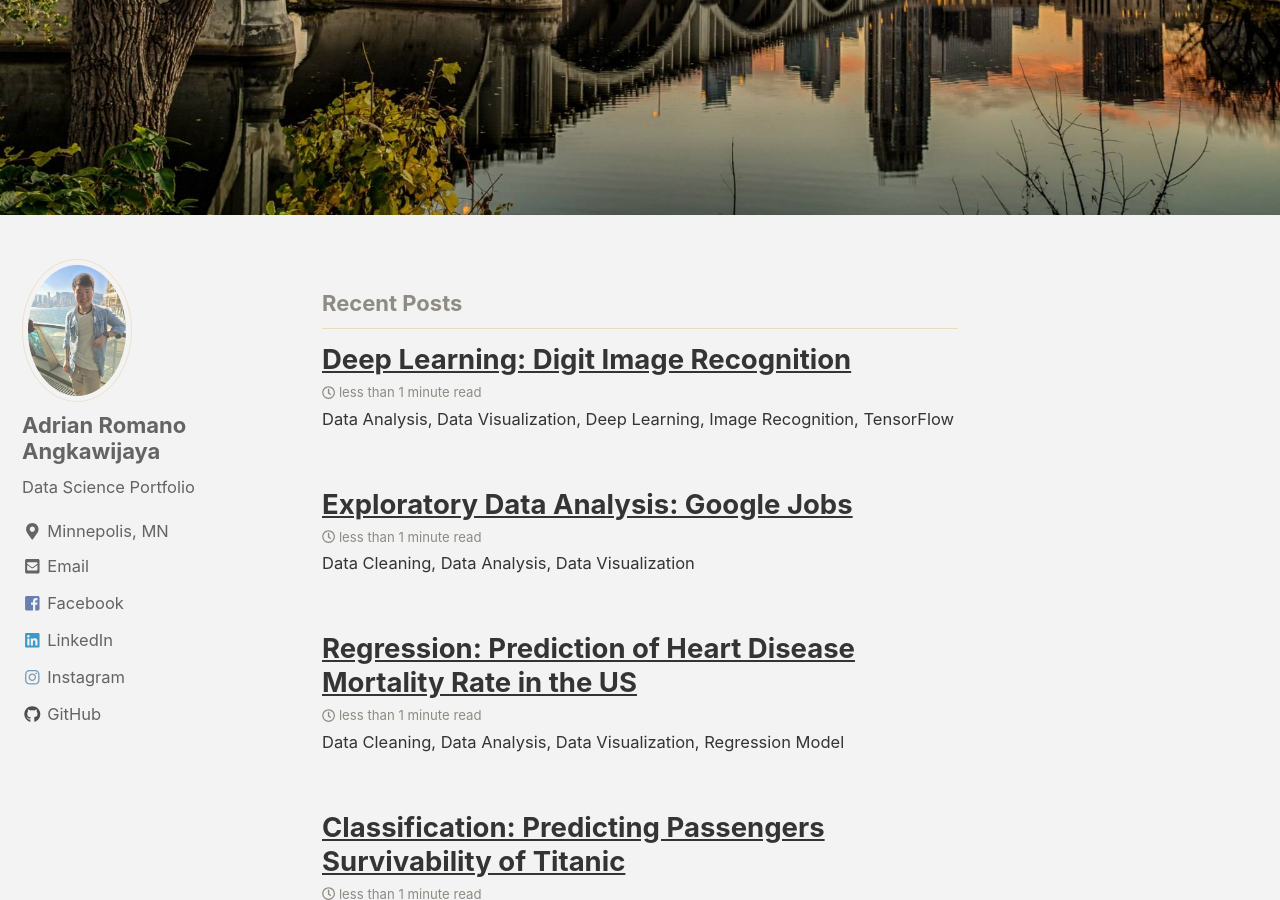
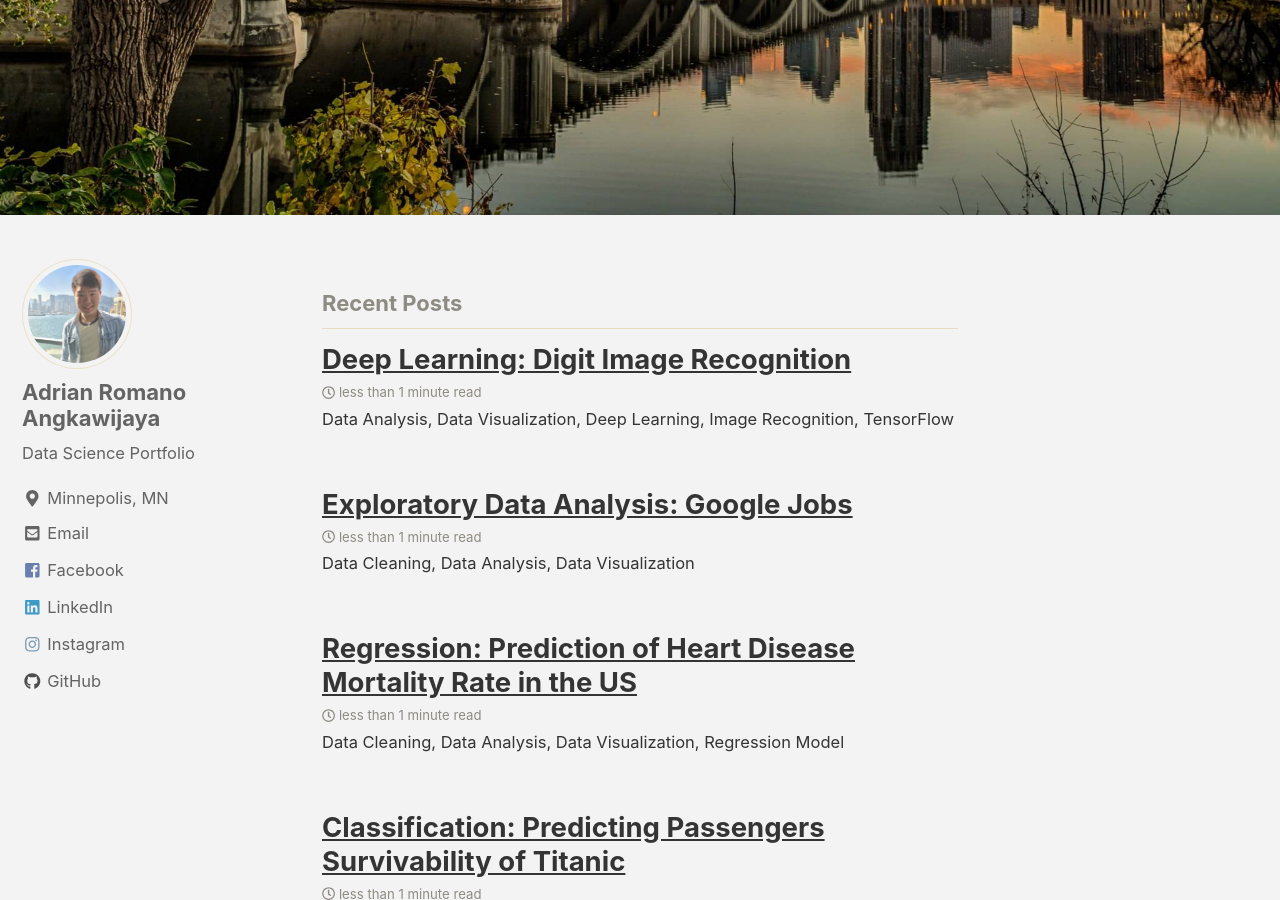
Before and after one commit to adrianromano/adrianromano.github.io, a Jekyll site: the page built from index.html, in a window 1280 px wide and 900 px high, scrolled down 738 px. Built offline with Jekyll 4.4.1, drawn with Linux system fonts in a browser that asks for light colours; nearby versions of some CDN libraries; the list of posts is cut into pages by our own code.

Commit message:
new gith

```diff
--- a/_config.yml
+++ b/_config.yml
@@ -101,7 +101,7 @@
 # Site Author
 author:
   name             : "Adrian Romano Angkawijaya"
-  avatar           : "/images/me.jpeg" # path of avatar image, e.g. "/assets/images/bio-photo.jpg"
+  avatar           : "/images/me2.png" # path of avatar image, e.g. "/assets/images/bio-photo.jpg"
   bio              : "Data Science Portfolio"
   location         : "Minnepolis, MN"
   email            : "adrianromano08@gmail.com"
```
Also changed, not shown: images/me2.png (added).
